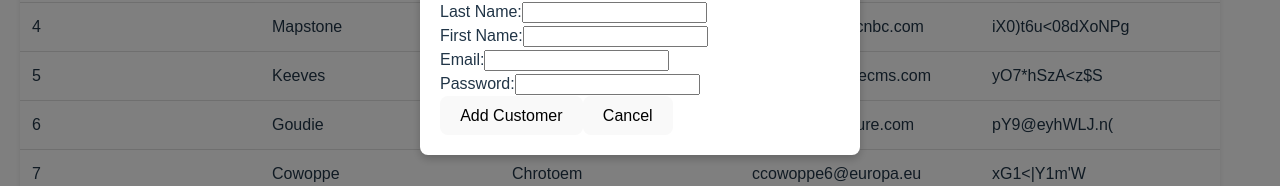
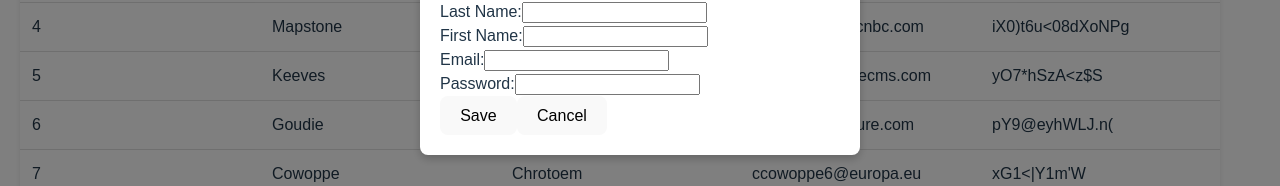
Before and after one commit to pgalleg03/reactProject, a React (Vite) app: page / in a window 1280 px wide. Both pictures are taken after a click on the button "Add". Shown: the part 363-549 px from the top of the page. Built offline with nearby package versions, Linux system fonts and the light colour scheme.

Commit message:
Changed button names for requirements

```diff
--- a/src/App.jsx
+++ b/src/App.jsx
@@ -238,7 +238,7 @@
           <input type="password" name="password" value={formData.password} onChange={handleChange} required />
         </label>
         <br />
-        <button onClick={handleSubmit}>Add Customer</button>
+        <button onClick={handleSubmit}>Save</button>
         <button onClick={onCancel}>Cancel</button>
       </div>
     </div>
@@ -303,7 +303,7 @@
           <input type="password" name="password" value={formData.password} onChange={handleChange} required />
         </label>
         <br />
-        <button onClick={handleSubmit}>Update</button>
+        <button onClick={handleSubmit}>Save</button>
         <button onClick={onCancel}>Cancel</button>
       </div>
     </div>
```
